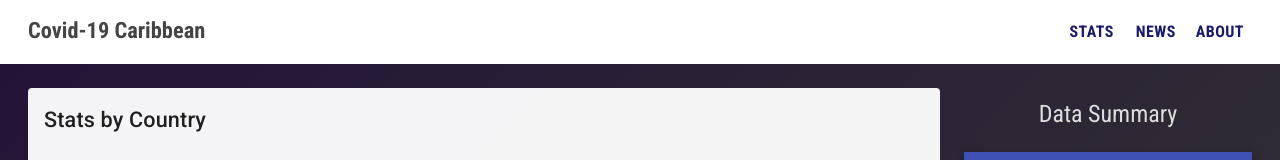
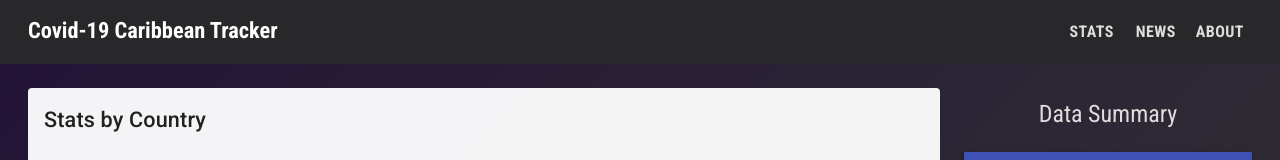
Before and after one commit to owanhunte/covid19caribtracker, a React (Create React App) app: page / in a window 1280 px wide. Shown: the top 160 px of the page. Built offline with nearby package versions, Linux system fonts and the light colour scheme; no server answers.

Commit message:
Minor CSS changes to main header.

```diff
--- a/src/components/layouts/v1/AppHeader.tsx
+++ b/src/components/layouts/v1/AppHeader.tsx
@@ -40,7 +40,7 @@ const AppHeader = () => {
       <AppBar elevation={0} position="fixed" classes={{ root: styles.appBar }}>
         <Toolbar classes={{ root: styles.appBarToolbar }}>
           <h1 className={styles.siteName}>
-            <Link to="/">Covid-19 Caribbean</Link>
+            <Link to="/">Covid-19 Caribbean Tracker</Link>
           </h1>
           {matches ? (
             <React.Fragment>
--- a/src/styles/v1/theme.module.scss
+++ b/src/styles/v1/theme.module.scss
@@ -13,7 +13,7 @@
     margin: 0 0 2px;
 
     a {
-      color: rgb(68, 68, 68); /* rgb(255, 255, 255); */
+      color: rgb(255, 255, 255); /* rgb(68, 68, 68); */
     }
   }
 }
@@ -70,15 +70,15 @@
 
 body {
   .appBar {
-    background: rgb(255, 255, 255); /* rgb(40, 40, 42); */
+    background: rgb(40, 40, 42); /* rgb(255, 255, 255); */
   }
 
   .navLink {
-    color: rgb(25, 25, 112); /* rgb(221, 221, 221); */
+    color: rgb(221, 221, 221); /* rgb(25, 25, 112); */
 
     &:hover,
     &:active {
-      color: rgb(255, 140, 0); /* rgb(255, 255, 255); */
+      color: rgb(255, 255, 255); /* rgb(255, 140, 0); */
     }
 
     button {
```
